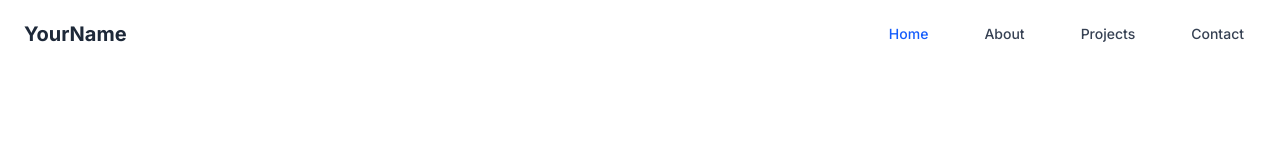
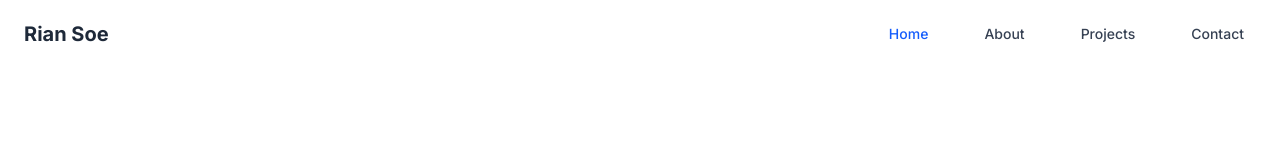
Before and after one commit to rian-soe/t3_project_1, a Next.js app: page / in a window 1280 px wide. Shown: the top 160 px of the page. Built offline with nearby package versions, Linux system fonts and the light colour scheme.

Commit message:
error fix again

```diff
--- a/src/components/Navber.tsx
+++ b/src/components/Navber.tsx
@@ -26,7 +26,7 @@
       <nav className="container mx-auto px-6 py-4">
         <div className="flex justify-between items-center">
           <Link href="/" className="text-xl font-bold text-gray-800 hover:text-blue-600 transition-colors">
-            YourName
+            Rian Soe
           </Link>
 
           <div className="hidden md:flex space-x-8">
--- a/src/components/sections/About.tsx
+++ b/src/components/sections/About.tsx
@@ -21,7 +21,7 @@
 
             <div className="md:w-2/3 space-y-6">
               <p className="text-lg text-gray-700">
-                I'm a passionate developer with 5+ years of experience building web applications.
+                I&apos;m a passionate developer with 5+ years of experience building web applications.
                 Specializing in modern JavaScript frameworks and cloud technologies, I create
                 performant, scalable solutions with great user experiences.
               </p>
--- a/src/components/sections/Hero.tsx
+++ b/src/components/sections/Hero.tsx
@@ -6,7 +6,7 @@
       <div className="container mx-auto px-6">
         <div className="text-center md:text-left">
           <h1 className="text-4xl md:text-6xl font-bold mb-4">
-            Hi, I'm <span className="text-blue-600">Rian Soe</span>
+            Hi, I&apos;m <span className="text-blue-600">Rian Soe</span>
           </h1>
           <h2 className="text-2xl md:text-3xl text-gray-600 mb-8">
             Web Developer & QA Engineer
```
